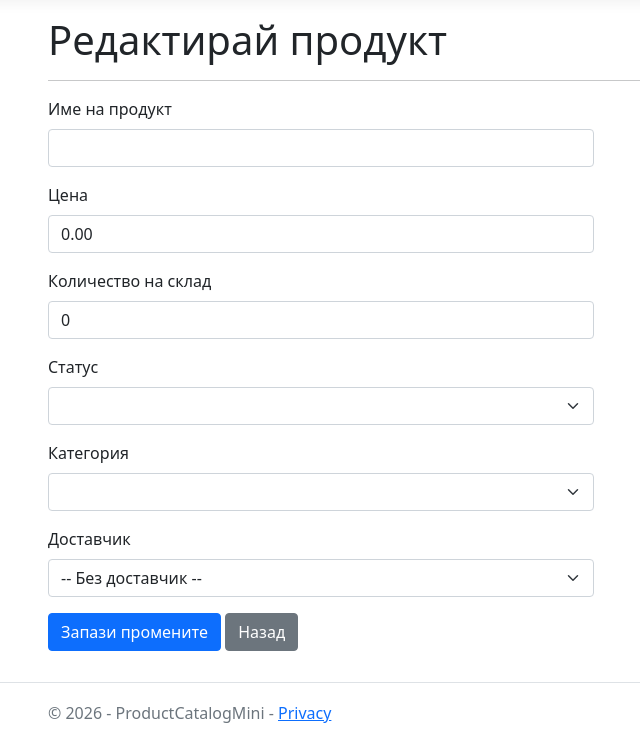
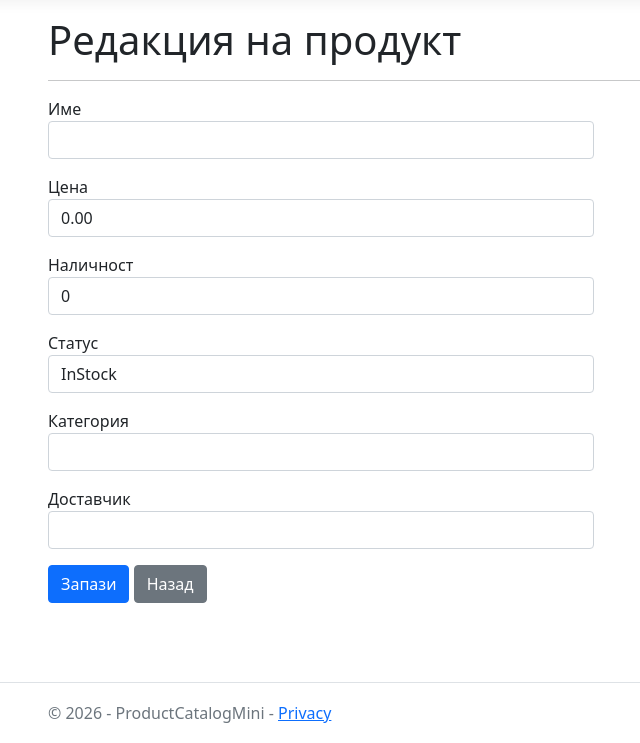
Before and after one commit to Sverlio/ProductCatalogMini, an ASP.NET Core app: template ProductCatalogMini/Views/Products/Edit.cshtml in a window 1280 px wide. Shown: the part 57-800 px from the top of the page, without its empty margins (34-674 px from the left). Run offline with ASP.NET Core 8, Linux system fonts and the light colour scheme; the template is opened without the code that fills it, so the values that code supplies are empty; style sheets or scripts are compiled from the project's sources.

Commit message:
EditProductDto

```diff
--- a/ProductCatalogMini.Services/interfaces/IProductService.cs
+++ b/ProductCatalogMini.Services/interfaces/IProductService.cs
@@ -9,7 +9,7 @@ namespace ProductCatalogMini.Services.Interfaces
         Task<Product?> GetByIdAsync(int id);
         Task<Product?> GetDetailsByIdAsync(int id);
         Task CreateAsync(CreateProductDto dto);
-        Task UpdateAsync(Product product);
+        Task UpdateAsync(EditProductDto dto);
         Task DeleteAsync(int id);
         bool Exists(int id);
         Task<(List<Category> Categories, List<Supplier> Suppliers)> GetDropdownDataAsync();
--- a/ProductCatalogMini/Views/Products/Edit.cshtml
+++ b/ProductCatalogMini/Views/Products/Edit.cshtml
@@ -1,58 +1,60 @@
-@model ProductCatalogData.Entities.Product
+@using ProductCatalogMini.ViewModels.Products
+@using ProductCatalogData.Enums
+@model EditProductViewModel
 
 @{
-    ViewData["Title"] = "Редактирай продукт";
+    ViewData["Title"] = "Редакция на продукт";
 }
 
-<h1>Редактирай продукт</h1>
+<h1>Редакция на продукт</h1>
+
 <hr />
-
 <div class="row">
     <div class="col-md-6">
-        <form asp-action="Edit">
+        <form asp-action="Edit" method="post">
             <div asp-validation-summary="ModelOnly" class="text-danger"></div>
             <input type="hidden" asp-for="Id" />
 
-            <div class="mb-3">
-                <label asp-for="Name" class="form-label">Име на продукт</label>
+            <div class="form-group mb-3">
+                <label asp-for="Name" class="control-label"></label>
                 <input asp-for="Name" class="form-control" />
                 <span asp-validation-for="Name" class="text-danger"></span>
             </div>
 
-            <div class="mb-3">
-                <label asp-for="Price" class="form-label">Цена</label>
+            <div class="form-group mb-3">
+                <label asp-for="Price" class="control-label"></label>
                 <input asp-for="Price" class="form-control" />
                 <span asp-validation-for="Price" class="text-danger"></span>
             </div>
 
-            <div class="mb-3">
-                <label asp-for="StockQuantity" class="form-label">Количество на склад</label>
+            <div class="form-group mb-3">
+                <label asp-for="StockQuantity" class="control-label"></label>
                 <input asp-for="StockQuantity" class="form-control" />
                 <span asp-validation-for="StockQuantity" class="text-danger"></span>
             </div>
 
-            <div class="mb-3">
-                <label asp-for="Status" class="form-label">Статус</label>
-                <select asp-for="Status" asp-items="ViewBag.Statuses" class="form-select"></select>
+            <div class="form-group mb-3">
+                <label asp-for="Status" class="control-label"></label>
+                <select asp-for="Status" asp-items="Html.GetEnumSelectList<ProductStatus>()" class="form-control"></select>
                 <span asp-validation-for="Status" class="text-danger"></span>
             </div>
 
-            <div class="mb-3">
-                <label asp-for="CategoryId" class="form-label">Категория</label>
-                <select asp-for="CategoryId" asp-items="ViewBag.CategoryId" class="form-select"></select>
+            <div class="form-group mb-3">
+                <label asp-for="CategoryId" class="control-label"></label>
+                <select asp-for="CategoryId" asp-items="ViewBag.CategoryId" class="form-control"></select>
                 <span asp-validation-for="CategoryId" class="text-danger"></span>
             </div>
 
-            <div class="mb-3">
-                <label asp-for="SupplierId" class="form-label">Доставчик</label>
-                <select asp-for="SupplierId" asp-items="ViewBag.SupplierId" class="form-select">
-                    <option value="">-- Без доставчик --</option>
-                </select>
+            <div class="form-group mb-3">
+                <label asp-for="SupplierId" class="control-label"></label>
+                <select asp-for="SupplierId" asp-items="ViewBag.SupplierId" class="form-control"></select>
                 <span asp-validation-for="SupplierId" class="text-danger"></span>
             </div>
 
-            <button type="submit" class="btn btn-primary">Запази промените</button>
-            <a asp-action="Index" class="btn btn-secondary">Назад</a>
+            <div class="form-group">
+                <input type="submit" value="Запази" class="btn btn-primary" />
+                <a asp-action="Index" class="btn btn-secondary">Назад</a>
+            </div>
         </form>
     </div>
 </div>
```
Also changed, not shown: ProductCatalogMini.Services/DTOs/Products/EditProductDto.cs (added, +15 -0 lines), ProductCatalogMini.Services/ProductService.cs (+14 -2 lines), ProductCatalogMini/Controllers/ProductsController.cs (+30 -13 lines), ProductCatalogMini/ViewModels/Products/EditProductViewModel.cs (added, +36 -0 lines).
